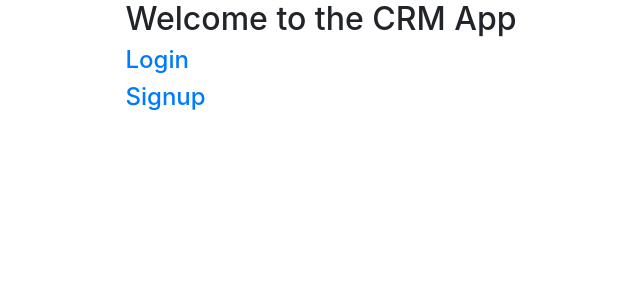
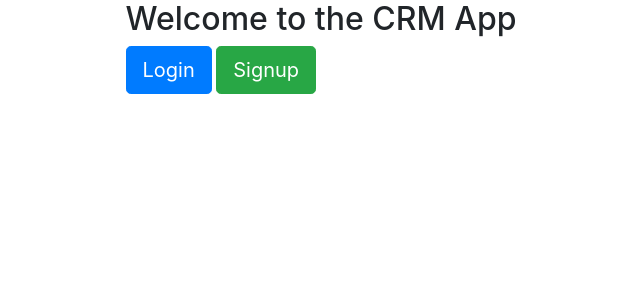
Before and after one commit to MateenSeddiqi/CRM_Django, a Django app: page / in a window 1280 px wide. Shown: the part 56-356 px from the top of the page, without its empty margins (252-892 px from the left). Run offline with Django 4.2, Linux system fonts and the light colour scheme.

Commit message:
Some changes

```diff
--- a/customer_management/templates/base.html
+++ b/customer_management/templates/base.html
@@ -4,6 +4,8 @@
     <!-- Required meta tags -->
     <meta charset="utf-8">
     <meta name="viewport" content="width=device-width, initial-scale=1, shrink-to-fit=no">
+
+    <link rel="stylesheet" href="">
 
     <!-- Bootstrap CSS -->
     <link rel="stylesheet" href="https://cdn.jsdelivr.net/npm/bootstrap@4.3.1/dist/css/bootstrap.min.css" integrity="sha384-ggOyR0iXCbMQv3Xipma34MD+dH/1fQ784/j6cY/iJTQUOhcWr7x9JvoRxT2MZw1T" crossorigin="anonymous">
--- a/customer_management/templates/landing.html
+++ b/customer_management/templates/landing.html
@@ -2,12 +2,13 @@
 {% load static %}
 
 {% block content %}
-
-<div class="col-md-6 offset-md-3">
-
-<h2>Welcome to the CRM App </h2>
-<a href="{% url 'login_user' %}"><h4>Login</h4></a>
-<a href="{% url 'signup' %}"><h4>Signup</h4></a>
-
+<div class="container">
+    <div class="row">
+        <div class="col-md-6 offset-md-3">
+            <h2>Welcome to the CRM App</h2>
+            <a href="{% url 'login_user' %}" class="btn btn-primary btn-lg">Login</a>
+            <a href="{% url 'signup' %}" class="btn btn-success btn-lg">Signup</a>
+        </div>
+    </div>
 </div>
 {% endblock %}
--- a/customer_management/views.py
+++ b/customer_management/views.py
@@ -1,5 +1,6 @@
 from django.shortcuts import render, redirect
 from django.contrib.auth import authenticate, login, logout
+from django.contrib.auth.decorators import login_required
 from django.contrib import messages
 from .forms import SignUpForm, AddRecordForm
 from .models import Record
@@ -25,7 +26,7 @@ def login_user(request):
     else:
         return render(request, 'login.html', {})
 
-
+@login_required
 def logout_user(request):
     logout(request)
     messages.success(request, "You are logout ")
@@ -48,12 +49,12 @@ def signup(request):
         return render(request, 'signup.html', {'form':form})
     return render(request, 'signup.html', {'form':form})
 
-
+@login_required
 def home(request):
     records= Record.objects.all()
     return render(request, 'home.html', {'records':records})
 
-
+@login_required
 def show_record(request, pk):
     if request.user.is_authenticated:
         show_record = Record.objects.get(id=pk)
@@ -62,6 +63,7 @@ def show_record(request, pk):
         messages.success(request, " You must be login ")
         return redirect('home')
 
+@login_required
 def delete_record(request, pk):
     if request.user.is_authenticated:
         delete_it = Record.objects.get(id=pk)
@@ -72,6 +74,7 @@ def delete_record(request, pk):
         messages.success(request, "You must be login ")
         return redirect('home')
 
+@login_required
 def add_record(request):
     form = AddRecordForm(request.POST or None)
     if request.user.is_authenticated:
@@ -85,6 +88,7 @@ def add_record(request):
         messages.success(request, "You Must login ")
         return redirect('login_user')
 
+@login_required
 def update_record(request, pk):
     if request.user.is_authenticated:
         updateRecord= Record.objects.get(id=pk)
```
Also changed, not shown: customer_management/static/customer_management/style.css (added), db.sqlite3.
